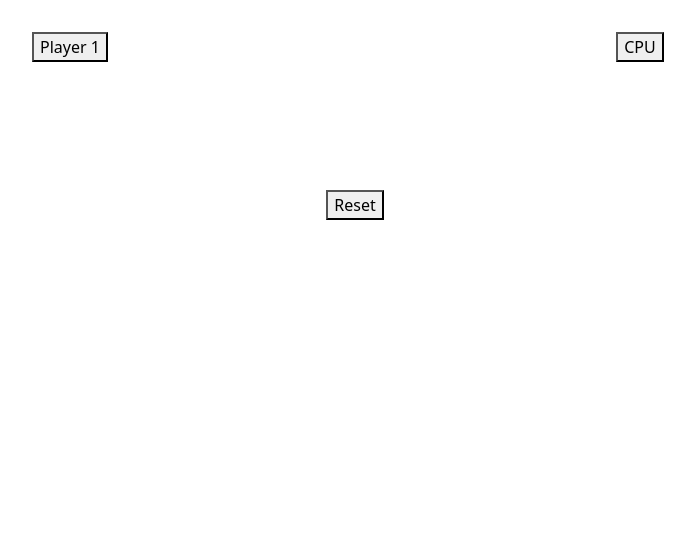
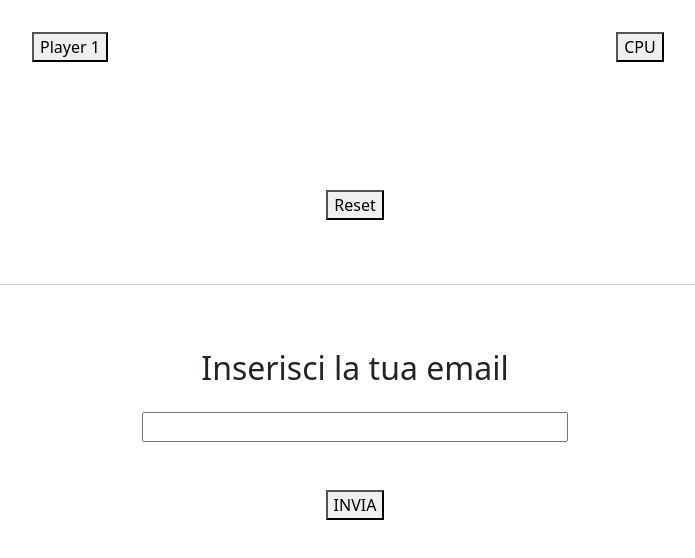
Before and after one commit to EnricoNapolitano/js-mail-dadi, a plain HTML site: page index.html in a window 1280 px wide. Shown: the part 110-668 px from the top of the page, without its empty margins (285-980 px from the left). Drawn offline with nearby package versions, Linux system fonts and the light colour scheme.

Commit message:
finta log in (html elements)

```diff
--- a/index.html
+++ b/index.html
@@ -25,11 +25,19 @@
             <div class="col-12-text-center pt-5">
                 <p id="game-result" class="text-center"></p>
             </div>
-            <div class="col-12 text-center pt-5">
+            <div class="col-12 text-center pt-5 pb-5">
                 <button id="reset">Reset</button>
             </div>
         </div>
     </div>
 
+    <hr>
+
+    <div class="fake-form d-flex flex-column align-items-center pt-5">
+        <label for="user-email" class="h2 pb-3">Inserisci la tua email</label>
+        <input id="user-email" class="col-4" type="email">
+        <button class="mt-5">INVIA</button>
+    </div>
+
 </body>
 </html>
```
